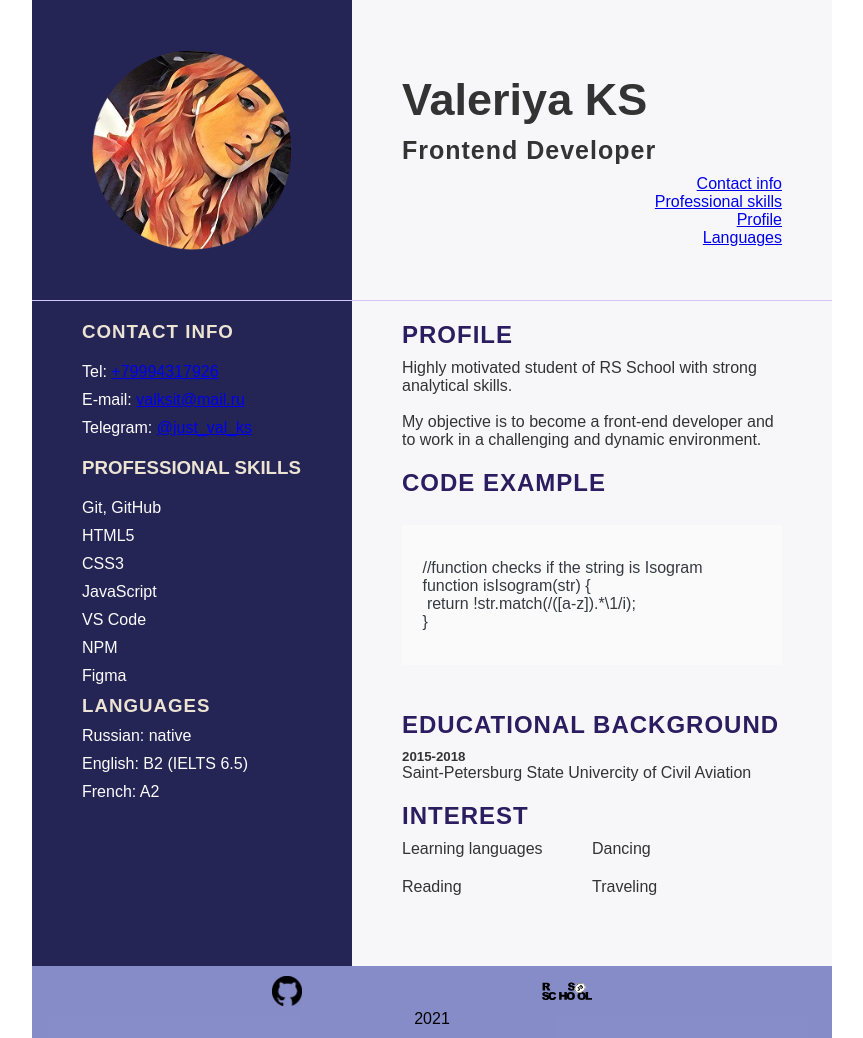
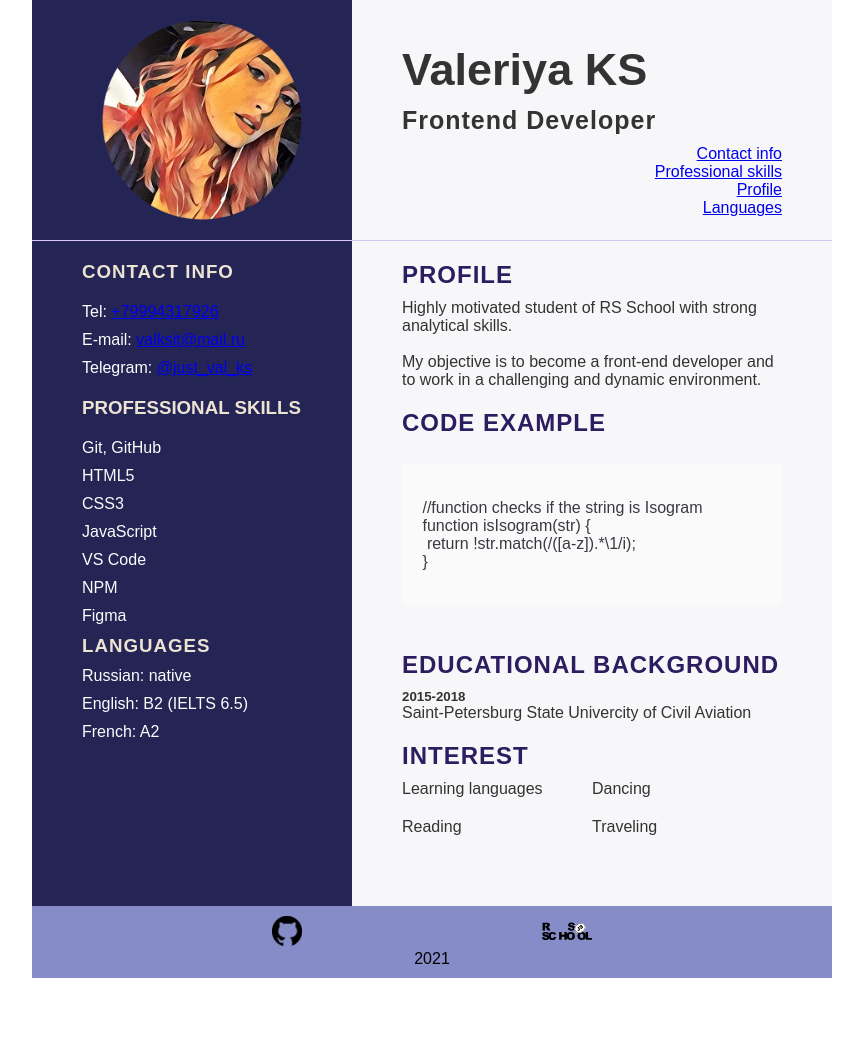
Before and after one commit to val-ks/rsschool-cv, a plain HTML site: page index.html in a window 1280 px wide. Shown: the whole page, without its empty margins (208-1071 px from the left). After the commit the page ends 978 px from the top, so only its background shows below. Drawn offline with Linux system fonts and the light colour scheme.

Commit message:
feat: fixed css file

```diff
--- a/index.html
+++ b/index.html
@@ -12,10 +12,11 @@
     <div class="container">
         <header class="header">
             <div class="left__column">
-                <figure class="photo">
+                <div class="header__photo"> <figure class="photo">
                     <img src="../rsschool-cv/assets/images/photo.png" class="img" alt="me">
                 </figure>
-            </div>
+               </div>
+           </div>
             <div class="right__column navigation">
                 <h1 class="title1">Valeriya KS </h1>
                 <h2 class="title2"> <b>Frontend Developer</b></h2>
--- a/style.css
+++ b/style.css
@@ -51,18 +51,19 @@
     color: #333333;
 }
 
-.photo {
-    display: flex;
-    justify-content: center;
+.header__photo {
+    margin: 20px;
+}
+
+.header__photo .photo {
     position: relative;
-    margin: 50px auto;
+    width: 200px;
     height: 200px;
-    width: 200px;
     border-radius: 50%;
     overflow: hidden;
 }
 
-.photo img {
+.header__photo .photo img {
     position: absolute;
     top: 0;
     left: 0;
```
